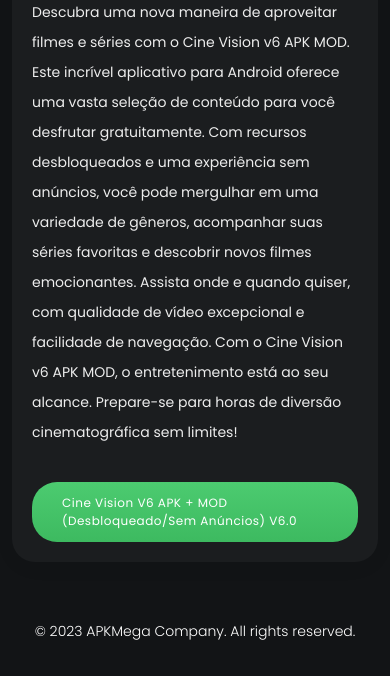
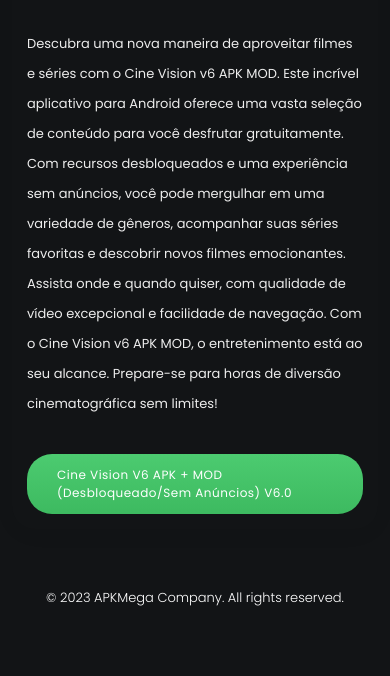
Before and after one commit to apkmega/site, a PHP site: page /cine-vision-v6.html in a window 390 px wide. Shown: the part 1980-2656 px from the top of the page. After the commit the page ends 2586 px from the top, so only its background shows below. Run offline with PHP 8.4, Linux system fonts and the light colour scheme.

Commit message:
Update style.css

```diff
--- a/assets/css/style.css
+++ b/assets/css/style.css
@@ -1650,8 +1650,10 @@ body {
 
 @media (max-width: 767px) {
   body .page-content {
-    padding: 20px;
-  }
+       padding: 15px;
+    background-color: #121416;
+  }
+	p{font-size:13px;}
   .main-banner {
     text-align: center;
   }
```
